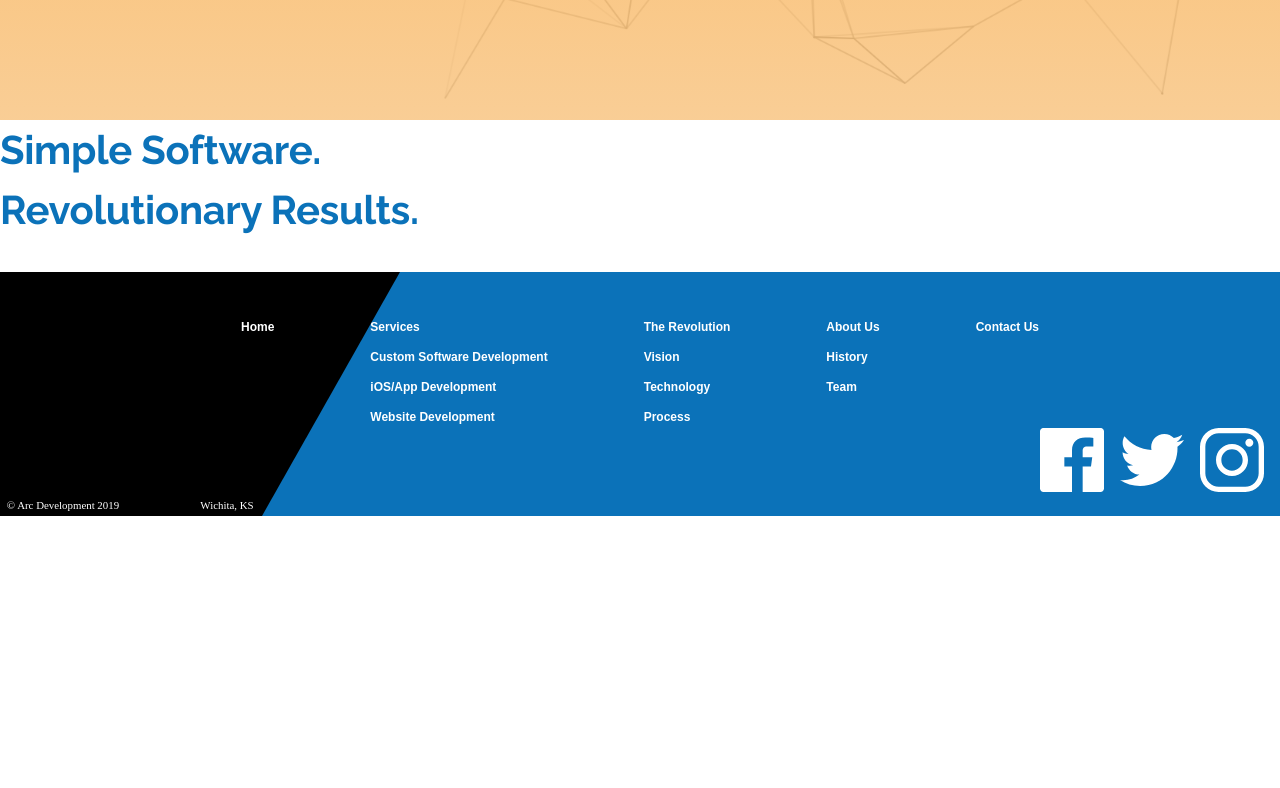
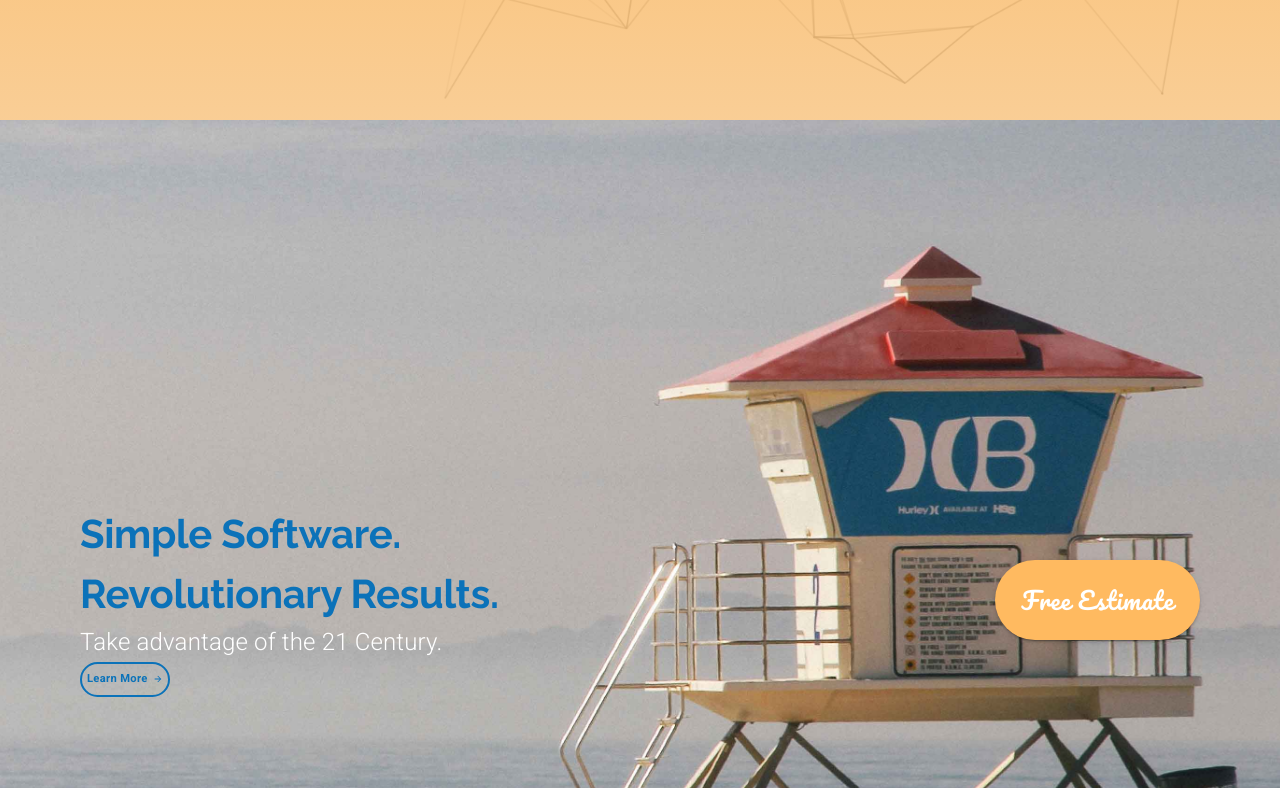
Before and after one commit to oscaramos/arc-development, a React (Create React App) app: page / in a window 1280 px wide. Shown: the part 4292-5080 px from the top of the page. Before the commit the page ends 4808 px from the top, so only its background shows below. Built offline with nearby package versions, Linux system fonts and the light colour scheme.

Commit message:
Complete CallToAction Component

```diff
--- a/src/components/CallToAction.js
+++ b/src/components/CallToAction.js
@@ -1,29 +1,84 @@
 import React from 'react'
-import { makeStyles } from '@material-ui/core/styles'
 import Grid from '@material-ui/core/Grid'
-import { Typography } from '@material-ui/core'
+import { makeStyles, useTheme } from '@material-ui/core/styles'
+import { Typography, useMediaQuery } from '@material-ui/core'
+
+import LearnMoreButton from './LearnMoreButton'
+
+import background from '../assets/background.jpg';
+import mobileBackground from '../assets/mobileBackground.jpg'
+import Button from '@material-ui/core/Button'
+
 
 const useStyles = makeStyles(theme => ({
-
+  learnButton: {
+    ...theme.typography.learnButton,
+    fontSize: '0.7rem',
+    height: 35,
+    padding: 5,
+  },
+  background: {
+    backgroundImage: `url(${background})`,
+    backgroundPosition: 'center',
+    backgroundSize: 'cover',
+    backgroundRepeat: 'no-repeat',
+    position: 'absolute',
+    backgroundAttachment: 'fixed',
+    width: '100%',
+    height: '100%',
+    zIndex: '-1',
+    [theme.breakpoints.down("md")]: {
+      backgroundImage: `url(${mobileBackground})`,
+      backgroundAttachment: 'inherit',
+    }
+  },
+  estimateButton: {
+    ...theme.typography.estimate,
+    borderRadius: 50,
+    height: 80,
+    width: 205,
+    backgroundColor: theme.palette.common.arcOrange,
+    fontSize: '1.5rem'
+  }
 }))
 
 
 const CallToAction = () => {
   const classes = useStyles()
+  const theme = useTheme()
+  const matchesSM = useMediaQuery(theme.breakpoints.down('sm'))
+
   return (
-    <Grid container>
-      <Grid item>
+    <Grid
+      container
+      style={{ position: 'relative', height: '60em' }}
+      direction={matchesSM? 'column': 'row'}
+      alignItems={matchesSM? 'center': 'center'}
+      justify={matchesSM? 'center': 'space-between'}
+      spacing={matchesSM? 4: 0}
+    >
+      <Grid item style={{ marginLeft: matchesSM? 0: '5em', textAlign: matchesSM? 'center': undefined }}>
         <Grid container direction='column'>
           <Grid item>
             <Typography variant='h2'>
               Simple Software.<br /> Revolutionary Results.
             </Typography>
-            <Typography variant='subtitle2'>
+            <Typography variant='subtitle2' style={{ fontSize: '1.5rem' }}>
               Take advantage of the 21 Century.
             </Typography>
+            <LearnMoreButton
+              color={theme.palette.common.arcBlue}
+              className={classes.learnButton}
+            />
           </Grid>
         </Grid>
       </Grid>
+      <Grid item style={{ marginRight: matchesSM? 0: '5em' }}>
+        <Button variant='contained' className={classes.estimateButton}>
+          Free Estimate
+        </Button>
+      </Grid>
+      <div className={classes.background} />
     </Grid>
   )
 }
```
